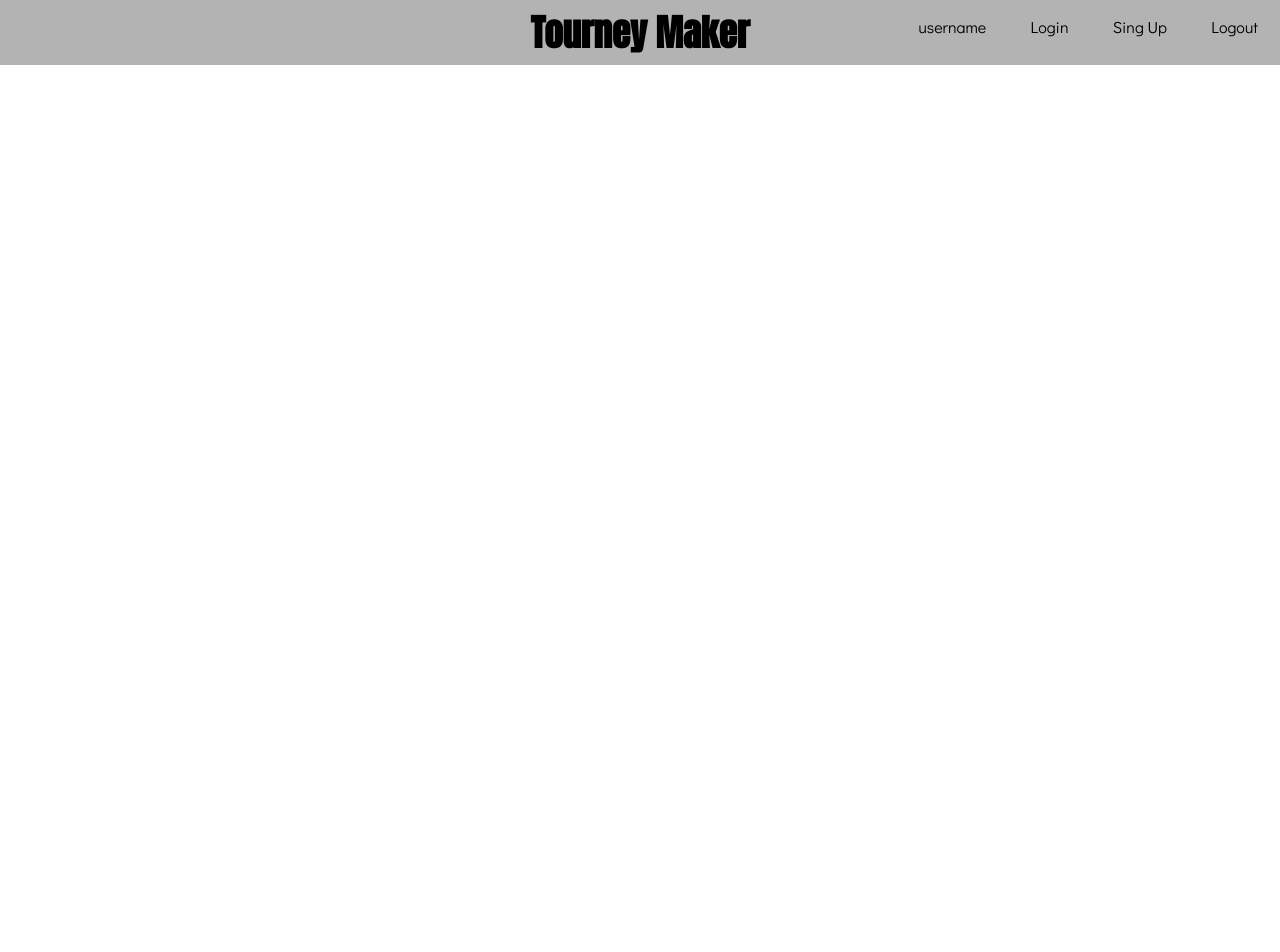
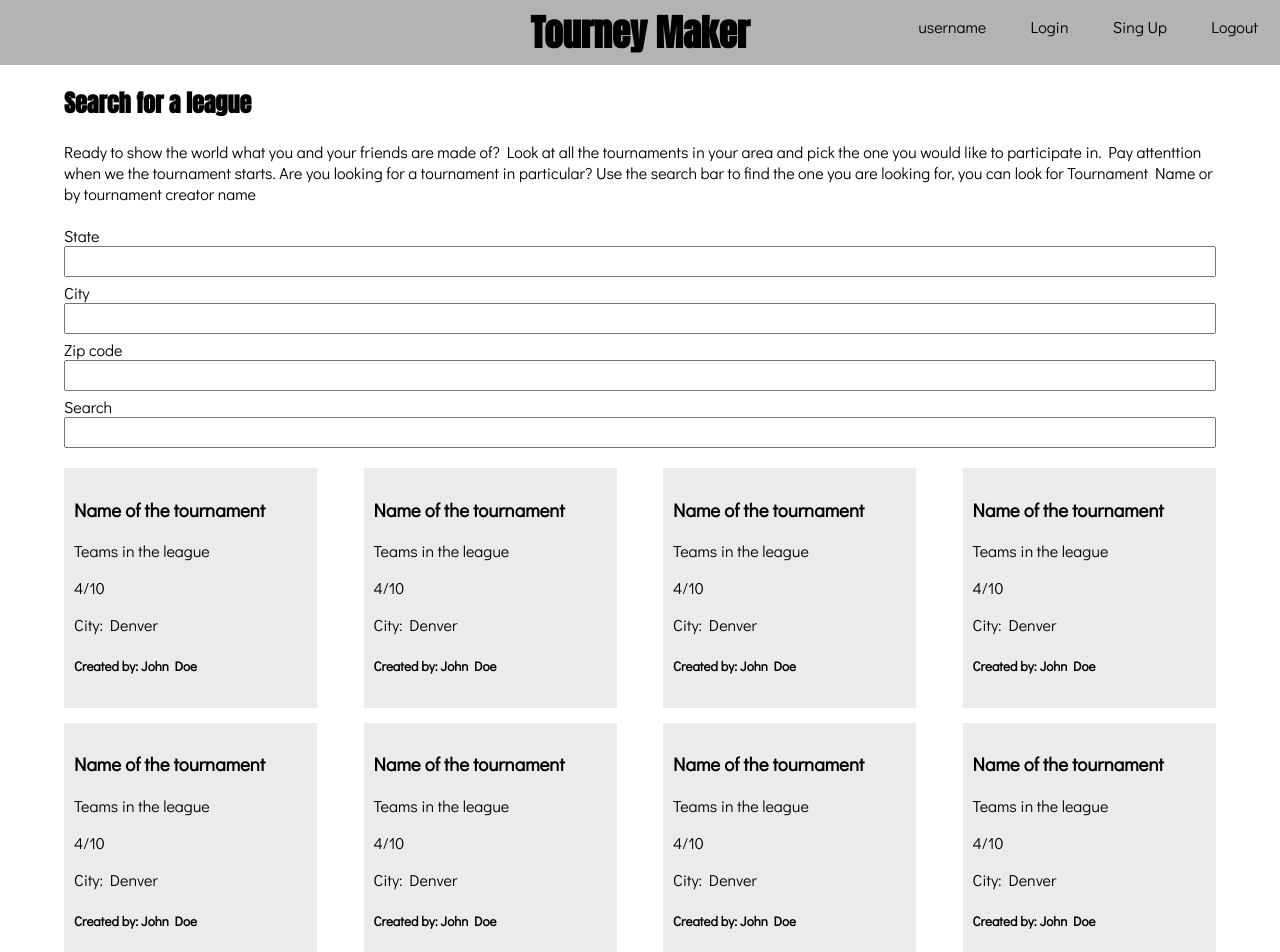
Before and after one commit to alvaro911/tourny-maker, a React (Create React App) app: page /search-tournament in a window 1280 px wide. Shown: the top 952 px of the page. Before the commit the page ends 800 px from the top, so only its background shows below. Built offline with nearby package versions, Linux system fonts and the light colour scheme.

Commit message:
added new routes to the application

```diff
--- a/src/components/App.js
+++ b/src/components/App.js
@@ -2,8 +2,10 @@ import React, { Component } from 'react';
 import { BrowserRouter as Router, Route, Link } from 'react-router-dom';
 
 import Header from './Header';
-import Home from './Home'
-import CreateTournament from './CreateTournament'
+import Home from './Home';
+import CreateTournament from './CreateTournament';
+import SearchTournament from './SearchTournament';
+import RegisterTeam from './RegisterTeam';
 import './App.css';
 
 class App extends Component {
@@ -15,6 +17,8 @@ class App extends Component {
           <main>
             <Route exact path="/" component={Home}/>
             <Route exact path="/create-tournament" component={CreateTournament}/>
+            <Route exact path="/search-tournament" component={SearchTournament}/>
+            <Route exact path="/register-team" component={RegisterTeam}/>
           </main>
         </div>
       </Router>
--- a/src/components/CreateTournament.css
+++ b/src/components/CreateTournament.css
@@ -13,10 +13,3 @@ article{
   width: 40%;
   height: auto;
 }
-
-form{
-  width: 100%;
-  height: auto;
-  display: flex;
-  flex-direction: column;
-}
--- /dev/null
+++ b/src/components/RegisterTeam.css
@@ -0,0 +1,19 @@
+.register-form{
+  display: flex;
+  flex-direction: row;
+  flex-wrap: wrap;
+  justify-content: space-between;
+}
+
+.name{
+  width: 70%;
+}
+
+.jersey{
+  width: 20%;
+}
+
+.name, .jersey{
+  display: flex;
+  flex-direction: column;
+}
--- /dev/null
+++ b/src/components/RegisterTeam.js
@@ -0,0 +1,42 @@
+import React from 'react';
+
+import './RegisterTeam.css'
+
+export default function RegisterTeam() {
+  return (
+    <div className="register-team">
+      <article>
+        <h2 className="Anton">Instructions</h2>
+        Maecenas non justo mollis, tempus libero vel, auctor quam. Vestibulum vestibulum mattis ligula at congue. Donec felis sapien, vulputate eget dolor vitae, ornare lobortis tellus. Etiam sed ullamcorper lorem. Nulla semper urna ut odio dictum auctor id quis lacus. Pellentesque turpis tortor, egestas et faucibus id, semper mollis magna. Pellentesque hendrerit ultricies ex, vel porttitor elit eleifend eget. Cras imperdiet fermentum nibh, id tempus magna gravida a.
+      </article>
+      <form className="register-form">
+        <div className="name">
+          <label>Name</label>
+          <input type="text" />
+        </div>
+        <div className="jersey">
+          <label>No.</label>
+          <input type="text" />
+        </div>
+        <div className="name">
+          <label>Name</label>
+          <input type="text" />
+        </div>
+        <div className="jersey">
+          <label>No.</label>
+          <input type="text" />
+        </div>
+        <div className="name">
+          <label>Name</label>
+          <input type="text" />
+        </div>
+        <div className="jersey">
+          <label>No.</label>
+          <input type="text" />
+        </div>
+
+        <button>Register Team</button>
+      </form>
+    </div>
+  )
+}
--- /dev/null
+++ b/src/components/SearchTournament.css
@@ -0,0 +1,21 @@
+.search-tournament{
+  width: 100%;
+  height: auto;
+}
+
+.tournament-list{
+  width: 100%;
+  display: flex;
+  flex-direction: row;
+  justify-content: space-between;
+  flex-wrap: wrap;
+  margin-top: 20px;
+}
+
+.tournament-card{
+  width: 22%;
+  height: auto;
+  padding: 10px;
+  margin-bottom: 15px;
+  background-color: #ebebeb;
+}
--- /dev/null
+++ b/src/components/SearchTournament.js
@@ -0,0 +1,89 @@
+import React from 'react';
+
+import './SearchTournament.css'
+
+export default function SearchTournament() {
+  return (
+    <div className="search-tournament">
+      <h2 className="Anton">Search for a league</h2>
+      <p>Ready to show the world what you and your friends are made of? Look at all the tournaments in your area and pick the one you would like to participate in. Pay attenttion when we the tournament starts. Are you looking for a tournament in particular? Use the search bar to find the one you are looking for, you can look for Tournament Name or by tournament creator name
+      </p>
+
+      <form className="tournament-form">
+        <label>State</label>
+        <input className="location" type="text" />
+        <label>City</label>
+        <input className="location" type="text" />
+        <label>Zip code</label>
+        <input className="location" type="text" />
+        <label>Search</label>
+        <input type="text" />
+      </form>
+      <div className="tournament-list">
+        <div className="tournament-card">
+          <h3>Name of the tournament</h3>
+          <p>Teams in the league</p>
+          <p>4/10</p>
+          <p>City: Denver</p>
+          <h5>Created by: John Doe</h5>
+        </div>
+        <div className="tournament-card">
+          <h3>Name of the tournament</h3>
+          <p>Teams in the league</p>
+          <p>4/10</p>
+          <p>City: Denver</p>
+          <h5>Created by: John Doe</h5>
+        </div>
+        <div className="tournament-card">
+          <h3>Name of the tournament</h3>
+          <p>Teams in the league</p>
+          <p>4/10</p>
+          <p>City: Denver</p>
+          <h5>Created by: John Doe</h5>
+        </div>
+        <div className="tournament-card">
+          <h3>Name of the tournament</h3>
+          <p>Teams in the league</p>
+          <p>4/10</p>
+          <p>City: Denver</p>
+          <h5>Created by: John Doe</h5>
+        </div>
+        <div className="tournament-card">
+          <h3>Name of the tournament</h3>
+          <p>Teams in the league</p>
+          <p>4/10</p>
+          <p>City: Denver</p>
+          <h5>Created by: John Doe</h5>
+        </div>
+        <div className="tournament-card">
+          <h3>Name of the tournament</h3>
+          <p>Teams in the league</p>
+          <p>4/10</p>
+          <p>City: Denver</p>
+          <h5>Created by: John Doe</h5>
+        </div>
+        <div className="tournament-card">
+          <h3>Name of the tournament</h3>
+          <p>Teams in the league</p>
+          <p>4/10</p>
+          <p>City: Denver</p>
+          <h5>Created by: John Doe</h5>
+        </div>
+        <div className="tournament-card">
+          <h3>Name of the tournament</h3>
+          <p>Teams in the league</p>
+          <p>4/10</p>
+          <p>City: Denver</p>
+          <h5>Created by: John Doe</h5>
+        </div>
+        <div className="tournament-card">
+          <h3>Name of the tournament</h3>
+          <p>Teams in the league</p>
+          <p>4/10</p>
+          <p>City: Denver</p>
+          <h5>Created by: John Doe</h5>
+        </div>
+      </div>
+    </div>
+  )
+};
--- a/src/index.css
+++ b/src/index.css
@@ -39,6 +39,13 @@ article{
   line-height: 1.5;
 }
 
+form{
+  width: 100%;
+  height: auto;
+  display: flex;
+  flex-direction: column;
+}
+
 label{
   margin-top: 5px;
 }
```
Also changed, not shown: 2 other files (tests, documents, lock files or other folders).
